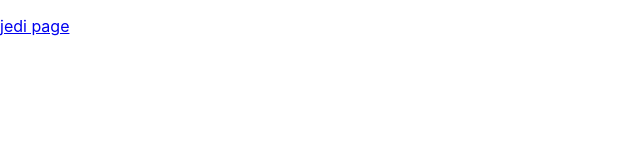
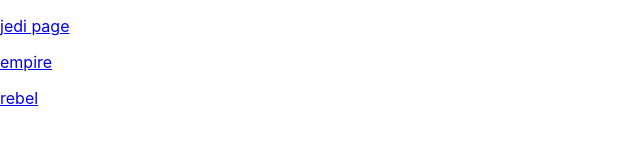
Before and after one commit to Martin2251/routertype, a React (Create React App) app: page / in a window 1280 px wide. Before the commit this address had no page. Shown: the top 160 px of the page, without its empty margins (0-640 px from the left). Built offline with nearby package versions, Linux system fonts and the light colour scheme.

Commit message:
part one before nested routes

```diff
--- a/src/App.tsx
+++ b/src/App.tsx
@@ -1,5 +1,5 @@
 import React from 'react';
-import logo from './logo.svg';
+
 import {Routes, Route, Link} from "react-router-dom"
 import './App.css';
 import Jedi from './components/Jedi';
@@ -17,11 +17,23 @@ const App : React.FC = ()=>{
 
       </p>
     </Link>
+    <Link to="empire">
+      <p>empire
+
+
+      </p>
+    </Link>
+    <Link to="rebel">
+      <p>rebel
+
+
+      </p>
+    </Link>
   </div>
   <Routes>
     <Route path="jedi" element={<Jedi  />} />
     <Route path="empire" element={<Empire  />} />
-    <Route path="empire" element={<Rebel  />} />
+    <Route path="rebel " element={<Rebel  />} />
   </Routes>
   </>
   );
--- a/src/components/Rebel.tsx
+++ b/src/components/Rebel.tsx
@@ -2,7 +2,11 @@ import React from 'react'
 
 const Rebel = () => {
   return (
-    <div>Rebel</div>
+    <div>Rebel
+        <p>rebel</p>
+
+
+    </div>
   )
 }
 
```
